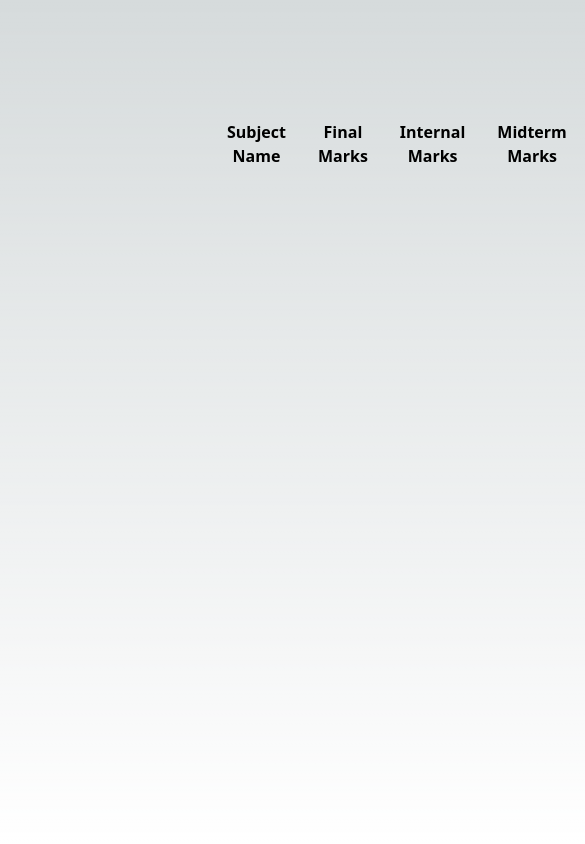
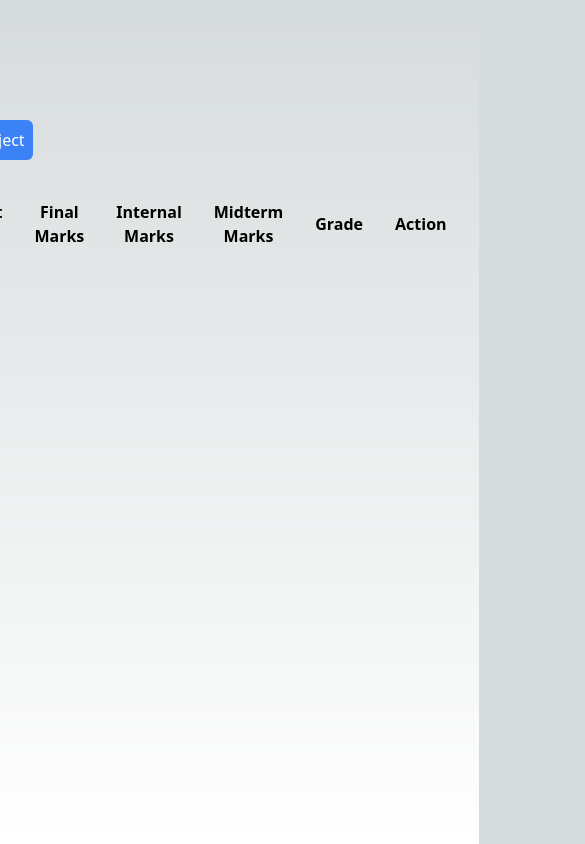
Before and after one commit to Tgmirrorbot/marks-calculator, a Next.js app: page / in a window 390 px wide. Shown: the top 844 px of the page, 585 px wide, since content can reach past the window. Built offline with nearby package versions, Linux system fonts and the light colour scheme.

Commit message:
Commit from Stub AI

```diff
--- a/components/SubjectForm.tsx
+++ b/components/SubjectForm.tsx
@@ -37,8 +37,8 @@
   };
 
   return (
-    <div className="flex">
-      <div className="w-1/2 p-4">
+    <div className="flex flex-col md:flex-row">
+      <div className="w-full md:w-1/2 p-4">
         <button className="bg-blue-500 text-white rounded-md p-2 mt-2" onClick={addSubject}>Add Subject</button>
         {subjects.map((subject, index) => (
           <div key={index} className="flex flex-col space-y-2 mt-4">
@@ -80,7 +80,7 @@
           </div>
         ))}
       </div>
-      <div className="w-1/2 p-4">
+      <div className="w-full md:w-1/2 p-4">
         <table className="table-auto w-full">
           <thead>
             <tr>
```
